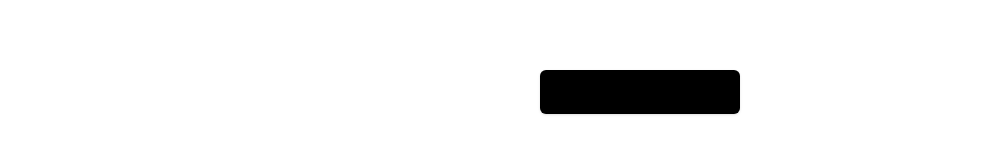
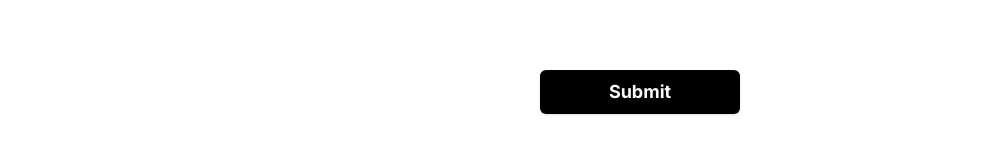
Before and after one commit to vinnovateit/messit-web, a Next.js app: page /details in a window 1280 px wide. Shown: the part 656-810 px from the top of the page, without its empty margins (0-983 px from the left). Built offline with nearby package versions, Linux system fonts and the light colour scheme.

Commit message:
fix:button fix

```diff
--- /dev/null
+++ b/src/components/ui/button.tsx
@@ -0,0 +1,57 @@
+import * as React from "react"
+import { Slot } from "@radix-ui/react-slot"
+import { cva, type VariantProps } from "class-variance-authority"
+
+import { cn } from "@/lib/utils"
+
+const buttonVariants = cva(
+  "inline-flex items-center justify-center whitespace-nowrap rounded-md text-sm font-medium transition-colors focus-visible:outline-none focus-visible:ring-1 focus-visible:ring-slate-950 disabled:pointer-events-none disabled:opacity-50 dark:focus-visible:ring-slate-300",
+  {
+    variants: {
+      variant: {
+        default:
+          "bg-slate-900 text-slate-50 shadow hover:bg-slate-900/90 dark:bg-slate-50 dark:text-slate-900 dark:hover:bg-slate-50/90",
+        destructive:
+          "bg-red-500 text-slate-50 shadow-sm hover:bg-red-500/90 dark:bg-red-900 dark:text-slate-50 dark:hover:bg-red-900/90",
+        outline:
+          "border border-slate-200 bg-white shadow-sm hover:bg-slate-100 hover:text-slate-900 dark:border-slate-800 dark:bg-slate-950 dark:hover:bg-slate-800 dark:hover:text-slate-50",
+        secondary:
+          "bg-slate-100 text-slate-900 shadow-sm hover:bg-slate-100/80 dark:bg-slate-800 dark:text-slate-50 dark:hover:bg-slate-800/80",
+        ghost: "hover:bg-slate-100 hover:text-slate-900 dark:hover:bg-slate-800 dark:hover:text-slate-50",
+        link: "text-slate-900 underline-offset-4 hover:underline dark:text-slate-50",
+      },
+      size: {
+        default: "h-9 px-4 py-2",
+        sm: "h-8 rounded-md px-3 text-xs",
+        lg: "h-10 rounded-md px-8",
+        icon: "h-9 w-9",
+      },
+    },
+    defaultVariants: {
+      variant: "default",
+      size: "default",
+    },
+  }
+)
+
+export interface ButtonProps
+  extends React.ButtonHTMLAttributes<HTMLButtonElement>,
+    VariantProps<typeof buttonVariants> {
+  asChild?: boolean
+}
+
+const Button = React.forwardRef<HTMLButtonElement, ButtonProps>(
+  ({ className, variant, size, asChild = false, ...props }, ref) => {
+    const Comp = asChild ? Slot : "button"
+    return (
+      <Comp
+        className={cn(buttonVariants({ variant, size, className }))}
+        ref={ref}
+        {...props}
+      />
+    )
+  }
+)
+Button.displayName = "Button"
+
+export { Button, buttonVariants }
```
